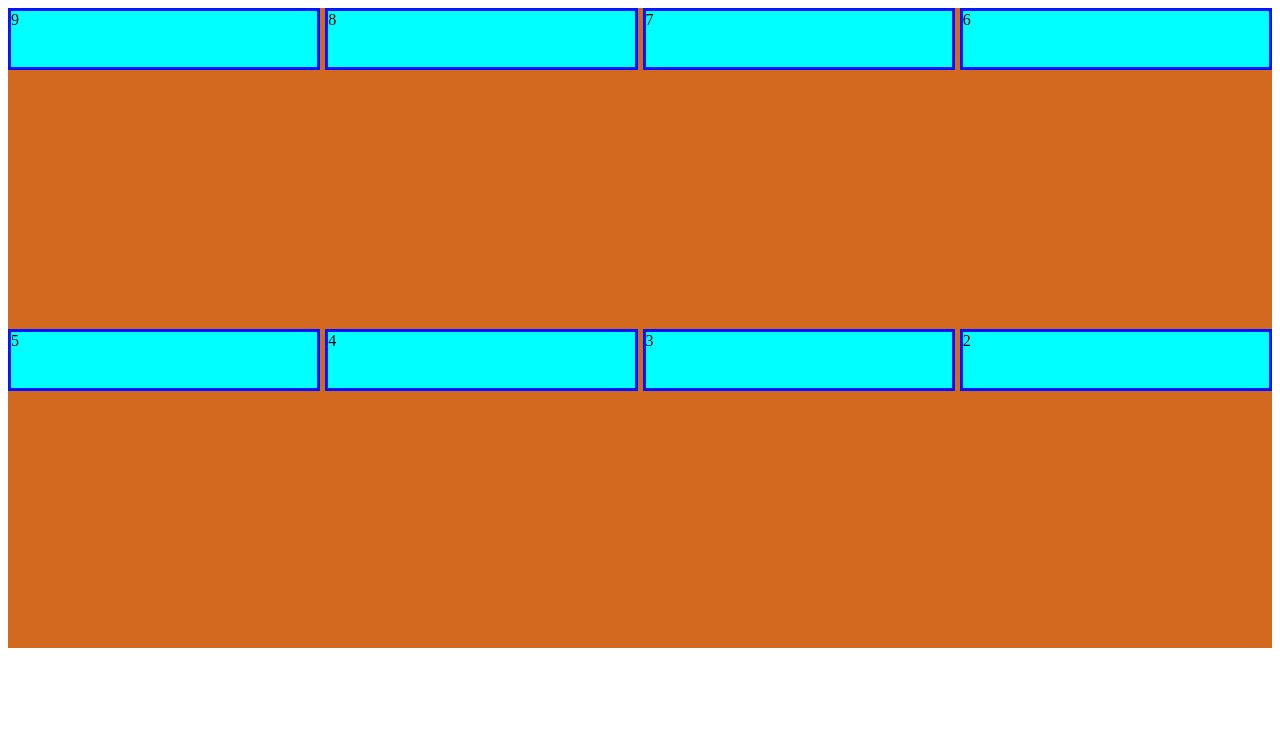
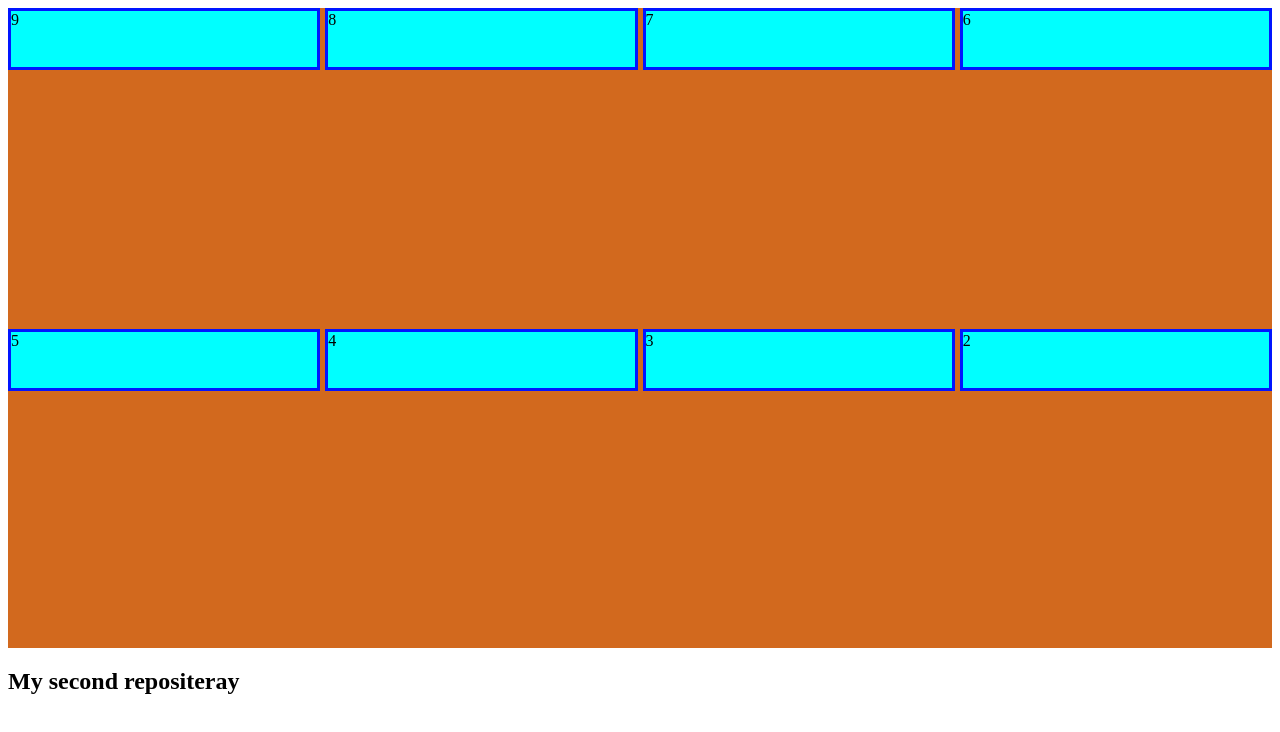
Before and after one commit to Shioeb/my-second-repo, a plain HTML site: page index.html in a window 1280 px wide. Drawn offline with Linux system fonts and the light colour scheme.

Commit message:
third commit

```diff
--- a/index.html
+++ b/index.html
@@ -19,5 +19,6 @@
          <div class="item">3</div>
          <div class="item">2</div>
       </div>
+      <h2>My second repositeray</h2>
 </body>
 </html>
```
